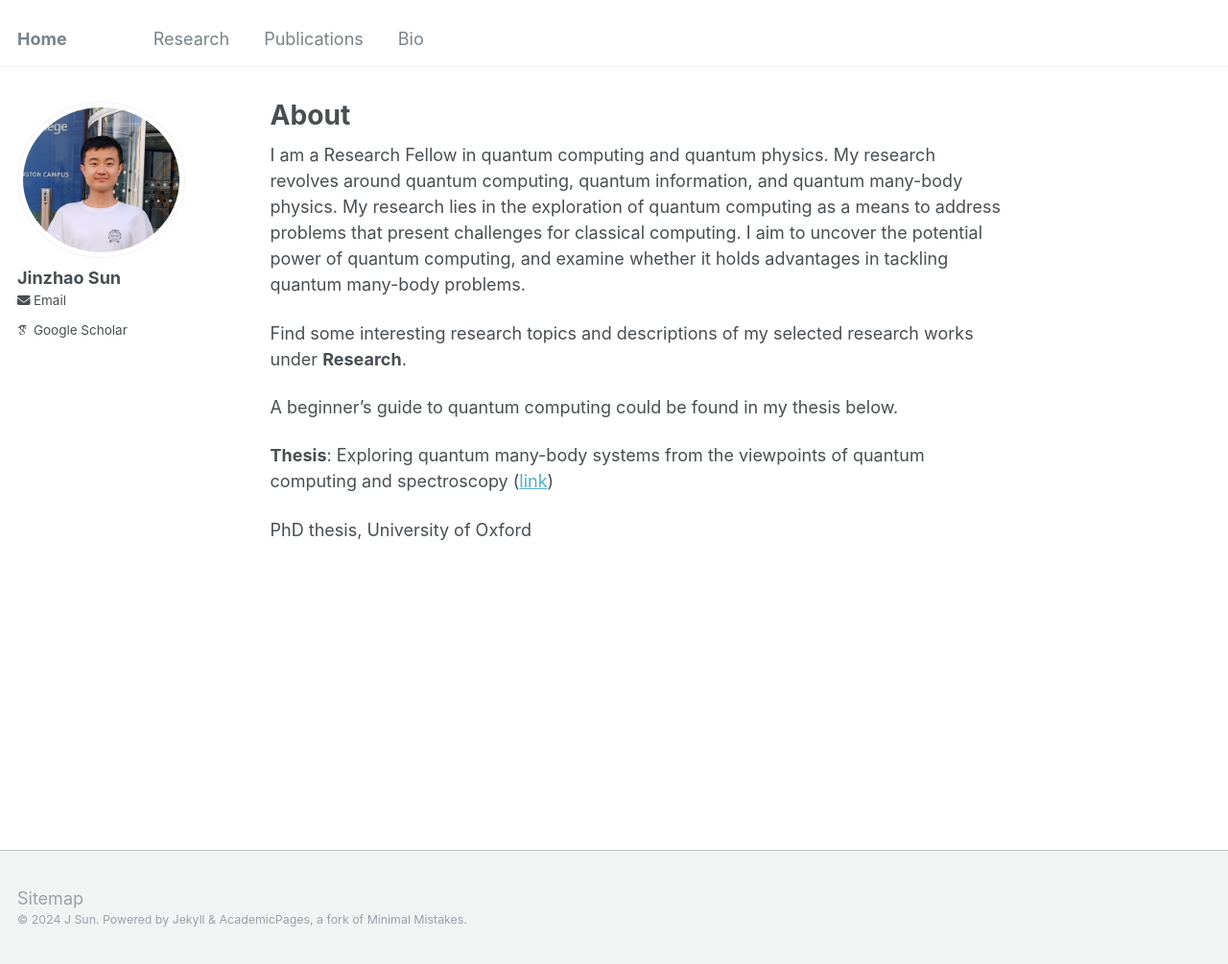
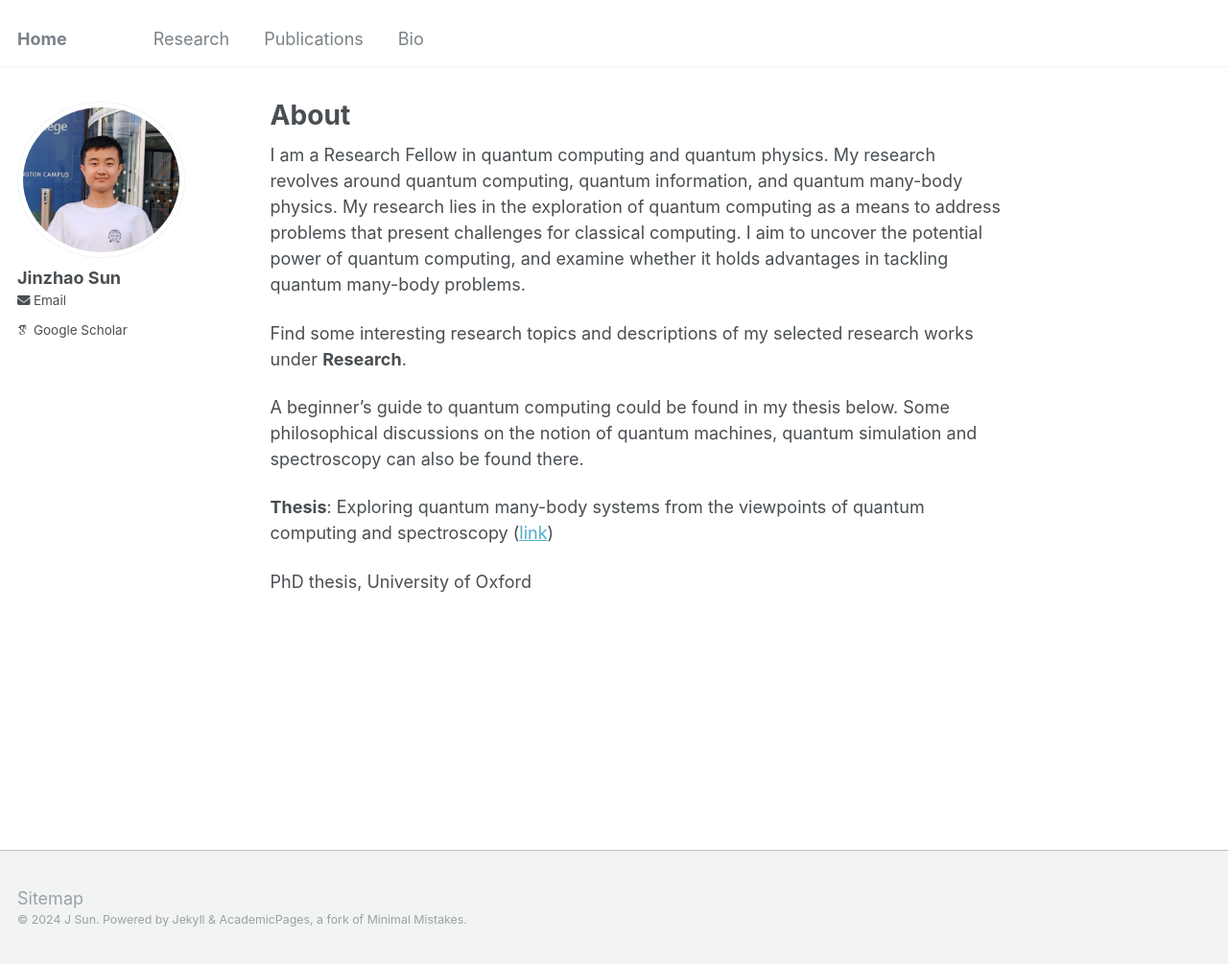
Before and after one commit to jinzhao-sun/jinzhao-sun.github.io, a Jekyll site: the page built from _pages/about.md, in a window 1280 px wide and 1005 px high. Shown: the whole window at 96% size. Built offline with Jekyll 4.4.1, drawn with Linux system fonts in a browser that asks for light colours; some web fonts are replaced.

Commit message:
Update about.md

```diff
--- a/_pages/about.md
+++ b/_pages/about.md
@@ -12,7 +12,7 @@ I am a Research Fellow in quantum computing and quantum physics. My research rev
 
 Find some interesting research topics and descriptions of my selected research works under **Research**.
 
-A beginner's guide to quantum computing could be found in my thesis below.
+A beginner's guide to quantum computing could be found in my thesis below. Some philosophical discussions on the notion of quantum machines, quantum simulation and spectroscopy can also be found there.
 
 **Thesis**:
 Exploring quantum many-body systems from the viewpoints of quantum computing and spectroscopy ([link](https://ora.ox.ac.uk/objects/uuid:de5499cb-9c49-4be3-acc1-5be4cb81099d))
```
